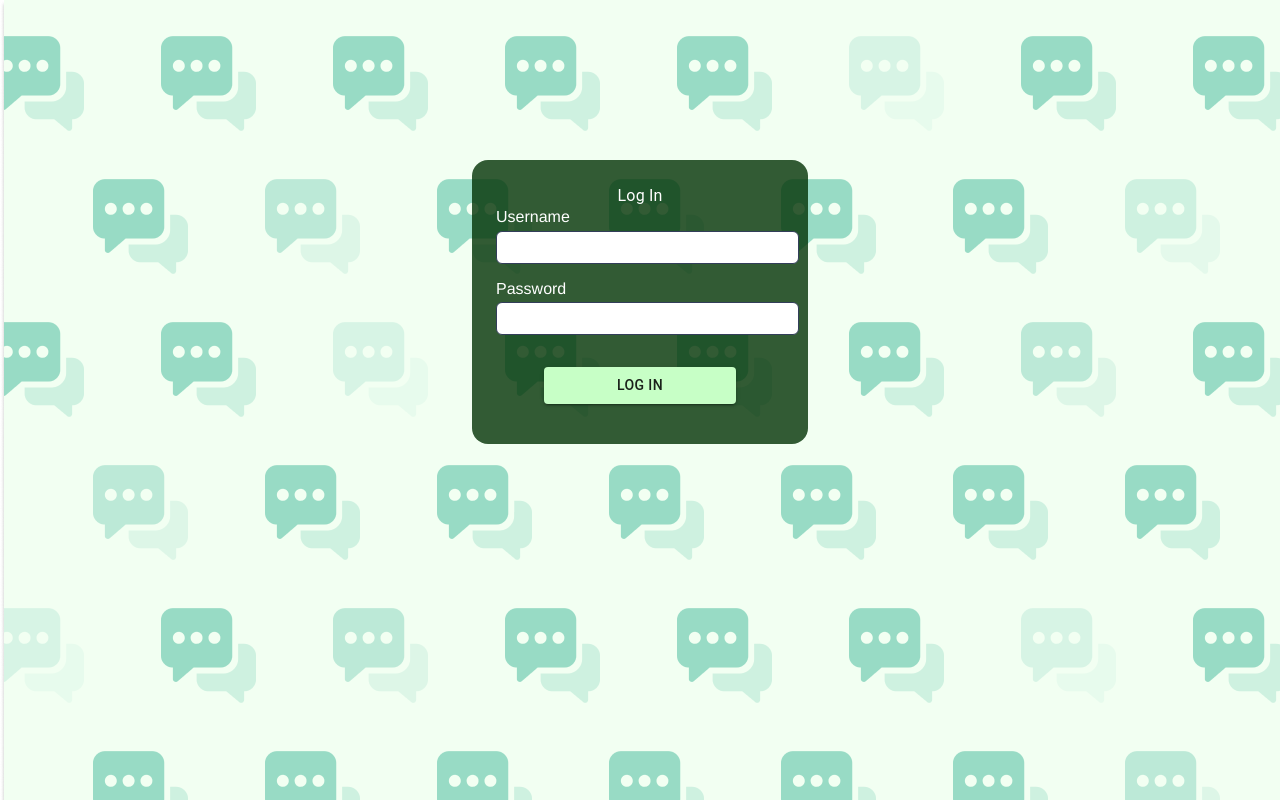
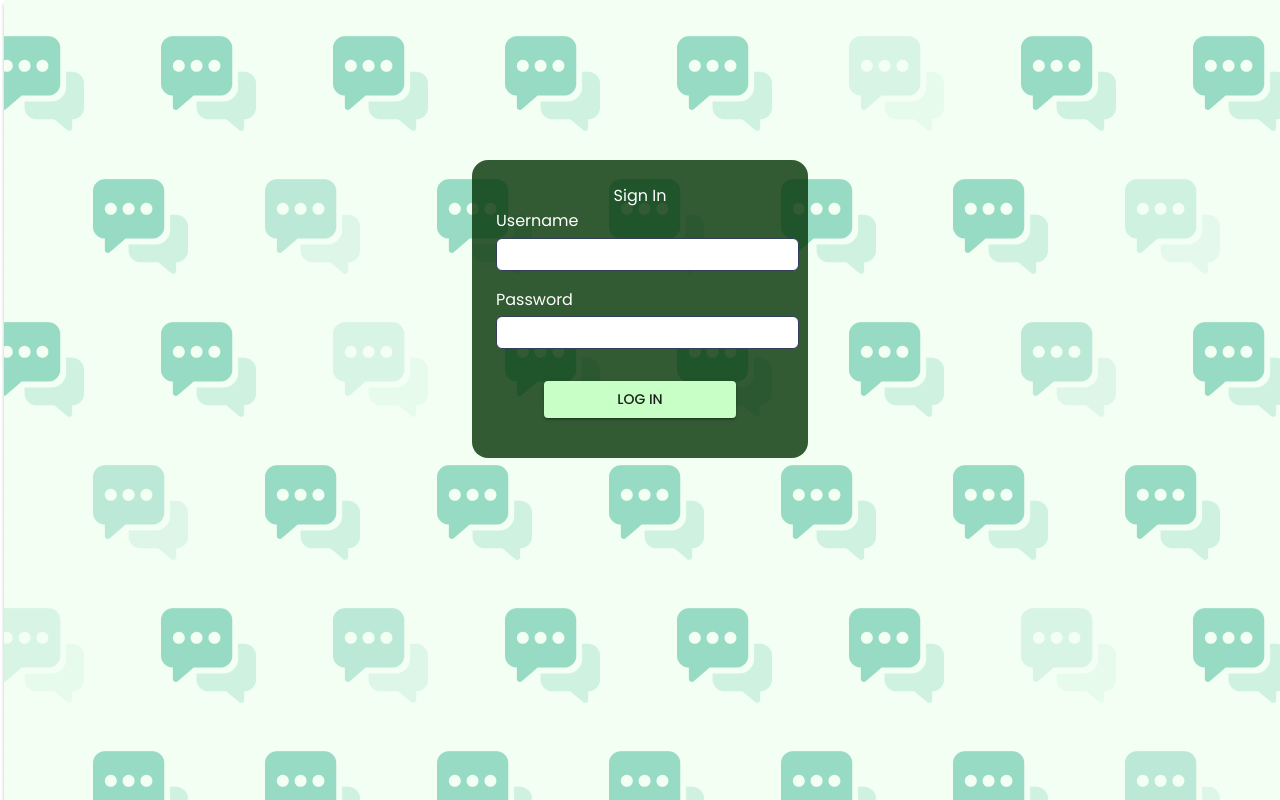
Before and after one commit to jasmine-dragons/sage, a Next.js app in the folder my-app/: page /sign-in in a window 1280 px wide. Built offline with nearby package versions, Linux system fonts and the light colour scheme.

Commit message:
rollback

```diff
--- a/my-app/app/globals.css
+++ b/my-app/app/globals.css
@@ -1,7 +1,7 @@
 :root {
   --max-width: 1100px;
   --border-radius: 12px;
-  --font-mono: ui-monospace, Menlo, Monaco, "Cascadia Mono", "Segoe UI Mono",
+  --font-mono: "Poppins", ui-monospace, Menlo, Monaco, "Cascadia Mono", "Segoe UI Mono",
     "Roboto Mono", "Oxygen Mono", "Ubuntu Monospace", "Source Code Pro",
     "Fira Mono", "Droid Sans Mono", "Courier New", monospace;
 
@@ -39,6 +39,8 @@
   --card-rgb: 180, 185, 188;
   --card-border-rgb: 131, 134, 135;
 }
+
+@import url("https://fonts.googleapis.com/css2?family=Poppins:ital,wght@0,100;0,200;0,300;0,400;0,500;0,600;0,700;0,800;0,900;1,100;1,200;1,300;1,400;1,500;1,600;1,700;1,800;1,900&display=swap");
 
 @media (prefers-color-scheme: dark) {
   :root {
@@ -84,7 +86,7 @@ html {
 }
 
 body {
-  font-family: Helvetica, Arial, sans-serif;
+  font-family: "Poppins", sans-serif;
   color: #333e5a;
   min-height: 100%;
 }
--- a/my-app/app/page.module.css
+++ b/my-app/app/page.module.css
@@ -1,3 +1,5 @@
+@import url("https://fonts.googleapis.com/css2?family=Poppins:ital,wght@0,100;0,200;0,300;0,400;0,500;0,600;0,700;0,800;0,900;1,100;1,200;1,300;1,400;1,500;1,600;1,700;1,800;1,900&display=swap");
+
 .main {
   /* display: flex;
   flex-direction: column;
@@ -15,7 +17,7 @@
   max-width: var(--max-width);
   width: 100%;
   z-index: 2;
-  font-family: var(--font-mono);
+  font-family: "Poppins", sans-serif;
 }
 
 .description a {
@@ -36,7 +38,7 @@
 
 .code {
   font-weight: 700;
-  font-family: var(--font-mono);
+  font-family: "Poppins", sans-serif;
 }
 
 .grid {
--- a/my-app/pages/call/[room].js
+++ b/my-app/pages/call/[room].js
@@ -1,3 +1,4 @@
+"use client"
 import { useRouter } from 'next/router'
 import { useState, useEffect, useCallback   } from "react";
 import Room from "@/pages/Room";
--- a/my-app/pages/home/index.css
+++ b/my-app/pages/home/index.css
@@ -1,5 +1,7 @@
+@import url("https://fonts.googleapis.com/css2?family=Poppins:ital,wght@0,100;0,200;0,300;0,400;0,500;0,600;0,700;0,800;0,900;1,100;1,200;1,300;1,400;1,500;1,600;1,700;1,800;1,900&display=swap");
+
 body {
-  font-family: Helvetica, Arial, sans-serif;
+  font-family: "Poppins", sans-serif;
   color: #333e5a;
   min-height: 100%;
   margin: 0;
--- a/my-app/pages/register/index.css
+++ b/my-app/pages/register/index.css
@@ -1,5 +1,7 @@
+@import url("https://fonts.googleapis.com/css2?family=Poppins:ital,wght@0,100;0,200;0,300;0,400;0,500;0,600;0,700;0,800;0,900;1,100;1,200;1,300;1,400;1,500;1,600;1,700;1,800;1,900&display=swap");
+
 body {
-  font-family: Helvetica, Arial, sans-serif;
+  font-family: "Poppins", sans-serif;
   color: #333e5a;
   min-height: 100%;
   margin: 0;
@@ -34,6 +36,7 @@ form > div > label {
   color: white;
   display: block;
   margin-bottom: 0.3em;
+  font-family: "Poppins", sans-serif;
 }
 form > div > input {
   display: block;
--- a/my-app/pages/sign-in/index.css
+++ b/my-app/pages/sign-in/index.css
@@ -1,5 +1,7 @@
+@import url("https://fonts.googleapis.com/css2?family=Poppins:ital,wght@0,100;0,200;0,300;0,400;0,500;0,600;0,700;0,800;0,900;1,100;1,200;1,300;1,400;1,500;1,600;1,700;1,800;1,900&display=swap");
+
 body {
-  font-family: Helvetica, Arial, sans-serif;
+  font-family: "Poppins", sans-serif;
   color: #333e5a;
   min-height: 100%;
   margin: 0;
--- a/my-app/pages/sign-in/index.js
+++ b/my-app/pages/sign-in/index.js
@@ -1,9 +1,9 @@
 import React from "react";
-import Button from '@mui/material/Button';
+import Button from "@mui/material/Button";
 import { Typography } from "@mui/material";
-import './index.css'
+import "./index.css";
 import { ThemeProvider } from "@mui/material/styles";
-import theme from '../../theme.js';
+import theme from "../../theme.js";
 
 const SignIn = ({
   username,
@@ -16,7 +16,10 @@ const SignIn = ({
     <div className="app">
       <main>
         <form className="login" onSubmit={handleSubmit}>
-          <Typography style={{textAlign: "center", color: "white"}}>Log In</Typography>
+          <ThemeProvider theme={theme}>
+            <Typography style={{ textAlign: "center", color: "white" }}>
+              Sign In
+            </Typography>
             <div>
               <label htmlFor="username">Username</label>
               <input
@@ -38,9 +41,20 @@ const SignIn = ({
                 required
               />
             </div>
-          <ThemeProvider theme={theme}>
-            <div style={{width: "100%", display: "flex", justifyContent: "center", marginTop: "2rem"}}>
-              <Button variant="contained" style={{width: "12rem"}} href="/home">
+
+            <div
+              style={{
+                width: "100%",
+                display: "flex",
+                justifyContent: "center",
+                marginTop: "2rem",
+              }}
+            >
+              <Button
+                variant="contained"
+                style={{ width: "12rem" }}
+                href="/request-call"
+              >
                 Log In
               </Button>
             </div>
--- a/my-app/theme.js
+++ b/my-app/theme.js
@@ -3,10 +3,13 @@ const { palette } = createTheme();
 const { augmentColor } = palette;
 const createColor = (mainColor) => augmentColor({ color: { main: mainColor } });
 const theme = createTheme({
+  typography: {
+    fontFamily: ["Poppins"].join(","),
+  },
   palette: {
-    primary: createColor('#C7FFC6'),
-    secondary: createColor('#CEE2FF'),
-  }
+    primary: createColor("#C7FFC6"),
+    secondary: createColor("#CEE2FF"),
+  },
 });
 
 export default theme;
```
Also changed, not shown: my-app/app/layout.js (+8 -8 lines), my-app/package.json (+6 -4 lines), my-app/pages/home/index.js (+4 -5 lines), my-app/pages/request-call/index.js (added, +53 -0 lines), 2 other files (tests, documents, lock files or other folders). Lines whose indentation alone changed are shown as unchanged.
